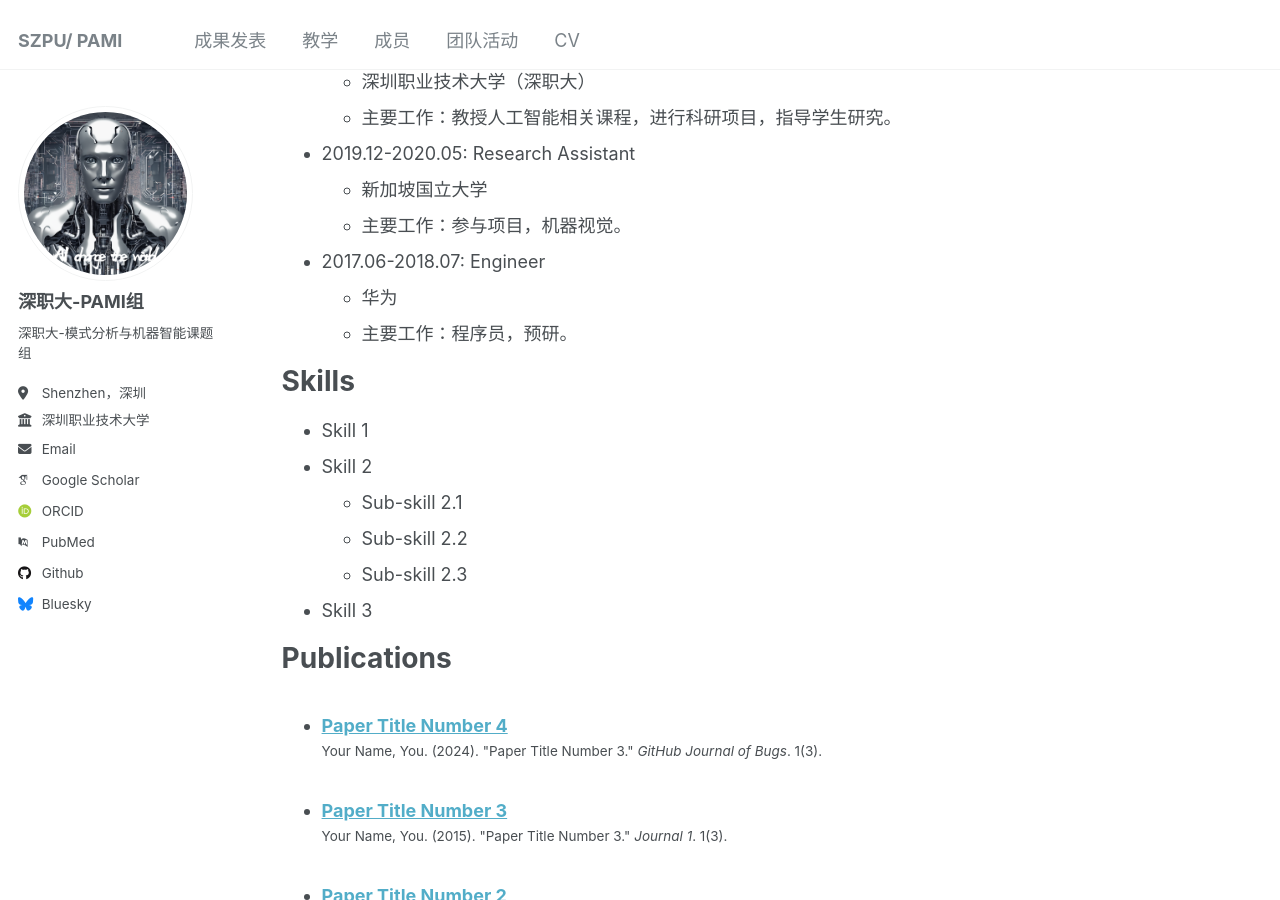
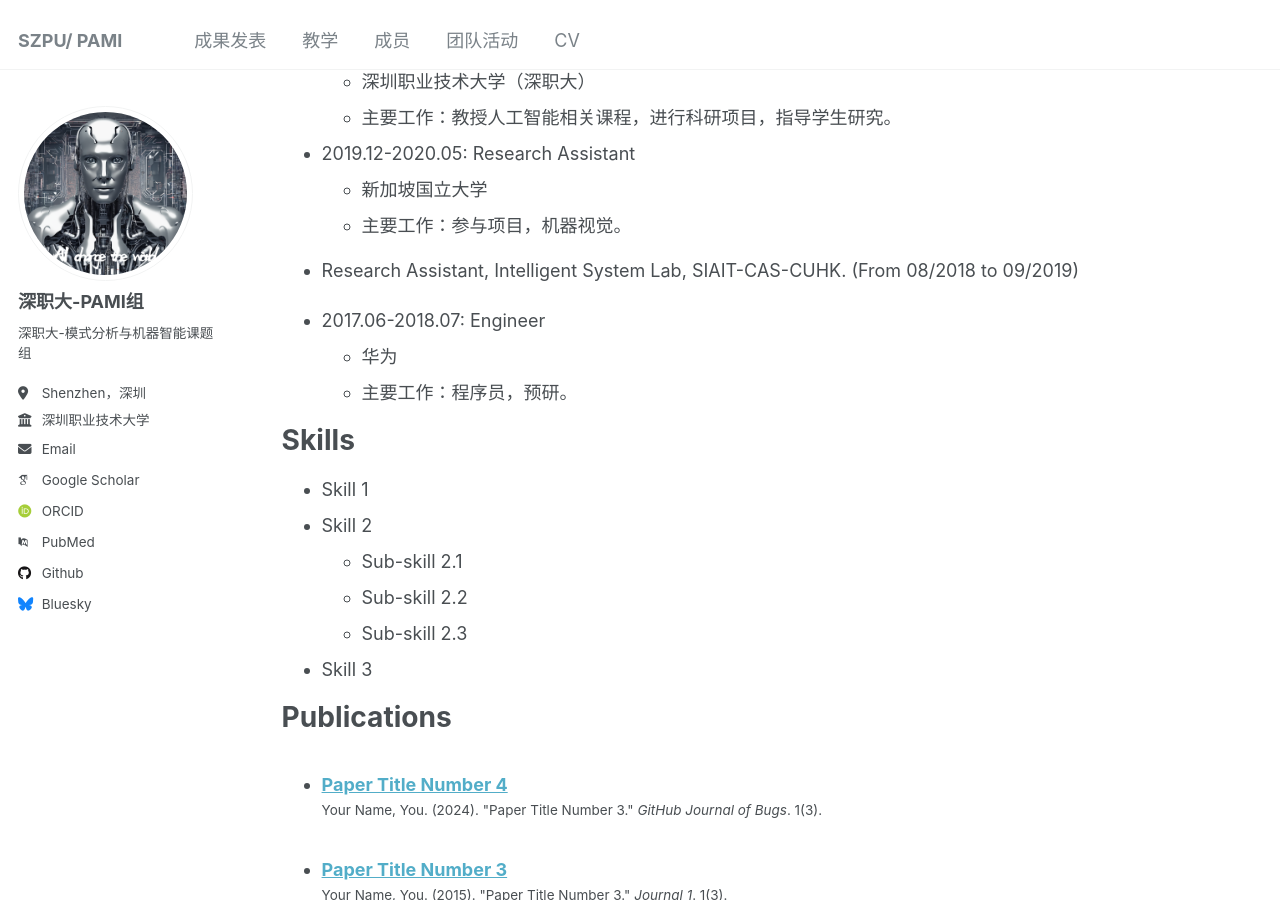
Before and after one commit to shaojiwan/academic.com, a Jekyll site: the page built from _pages/cv.md, in a window 1280 px wide and 900 px high, scrolled down 752 px. Built offline with Jekyll 4.4.1, drawn with Linux system fonts in a browser that asks for light colours; some web fonts are replaced.

Commit message:
Update cv.md

```diff
--- a/_pages/cv.md
+++ b/_pages/cv.md
@@ -28,6 +28,7 @@ Education
 * M.S. in Pattern Recognition and Intelligent System, University of Chinese Academy of Sciences, 2014.09-2019.06
 * B.S. in Electronic information engineering, Shenzhen University, 2010.09-20104.06
 
+
 Work experience
 ======
 * Spring 2024: 讲师
@@ -37,6 +38,9 @@ Work experience
 * 2019.12-2020.05: Research Assistant
   * 新加坡国立大学
   * 主要工作：参与项目，机器视觉。
+
+* Research Assistant, Intelligent System Lab, SIAIT-CAS-CUHK. (From 08/2018 to 09/2019)
+<!-- Researching on UAV-based visual target detection and life searching in rescue and monitoring. -->
 
 * 2017.06-2018.07: Engineer
   * 华为
```
